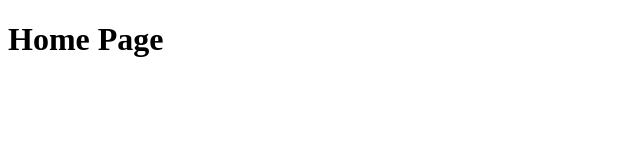
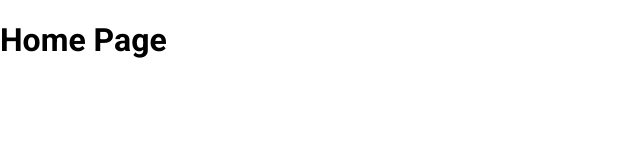
Before and after one commit to LuisHCK/marvelous-app-test, a Gatsby site: page / in a window 1280 px wide. Shown: the full height of the page, 0-640 px from the left. Built offline with nearby package versions, Linux system fonts and the light colour scheme; Gatsby itself is replaced by a stand-in of ours.

Commit message:
Stylesheet setup

```diff
--- /dev/null
+++ b/src/assets/scss/base/_fonts.scss
@@ -0,0 +1,5 @@
+// Roboto
+@import url('https://fonts.googleapis.com/css2?family=Roboto:wght@300;400;700&display=swap');
+
+// Roboto Condensed
+@import url('https://fonts.googleapis.com/css2?family=Roboto+Condensed:ital,wght@0,700;1,700&family=Roboto:wght@300;400;700&display=swap');
--- /dev/null
+++ b/src/assets/scss/base/_reset.scss
@@ -0,0 +1,6 @@
+html,
+body {
+    font-family: 'Roboto', sans-serif;
+    margin: 0;
+    padding: 0;
+}
--- /dev/null
+++ b/src/assets/scss/base/base.scss
@@ -0,0 +1,3 @@
+@import './variables';
+@import './reset';
+@import './fonts';
--- a/src/components/layout/index.js
+++ b/src/components/layout/index.js
@@ -1,14 +1,16 @@
-import React, { Fragment } from "react";
-import PropTYpes from 'prop-types'
+import React, { Fragment } from 'react'
+import PropTypes from 'prop-types'
+// Base styles
+import '../../assets/scss/base/base.scss'
 
-export default function Layout(props) {
+export default function Layout({ children }) {
     return (
         <Fragment>
-            <main className="main">{props.children}</main>
+            <main className="main">{children}</main>
         </Fragment>
-    );
+    )
 }
 
 Layout.propTypes = {
     children: PropTypes.node.isRequired,
-};
+}
--- a/src/pages/index.js
+++ b/src/pages/index.js
@@ -1,4 +1,5 @@
 import React, { Fragment } from 'react'
+import Layout from '../components/layout'
 import Seo from '../components/seo'
 
 export default function IndexPage() {
@@ -6,9 +7,11 @@ export default function IndexPage() {
         <Fragment>
             <Seo title="Home Page" />
 
-            <div className="home-page">
-                <h1>Home Page</h1>
-            </div>
+            <Layout>
+                <div className="home-page">
+                    <h1>Home Page</h1>
+                </div>
+            </Layout>
         </Fragment>
     )
 }
```
Also changed, not shown: src/assets/scss/base/_variables.scss (added).
